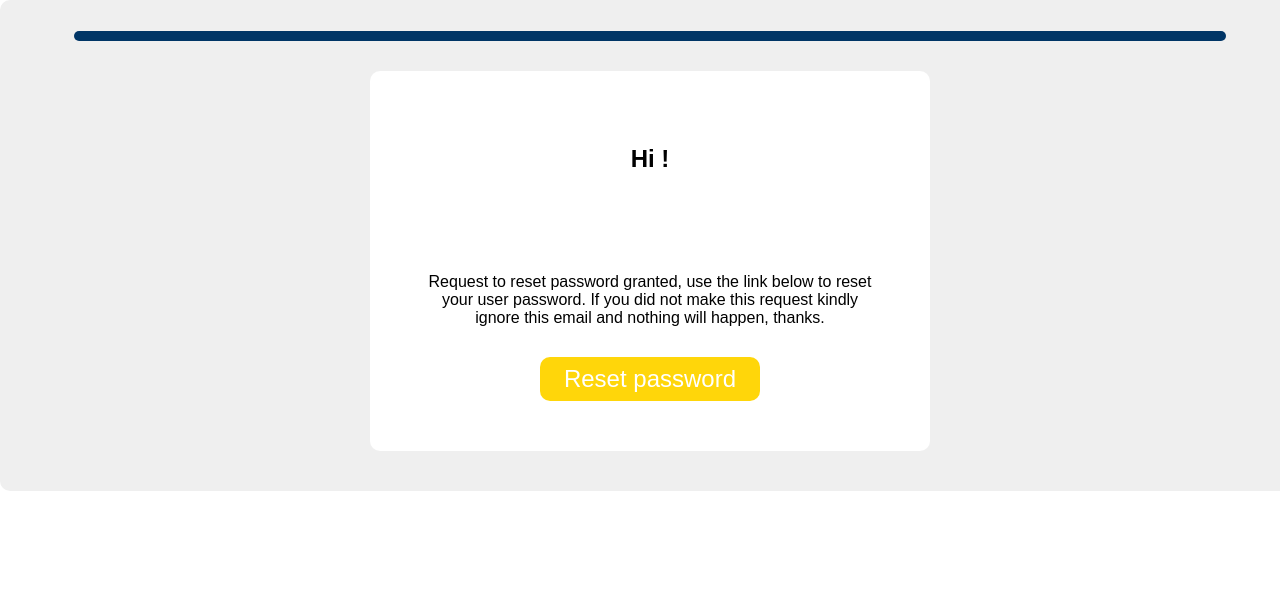
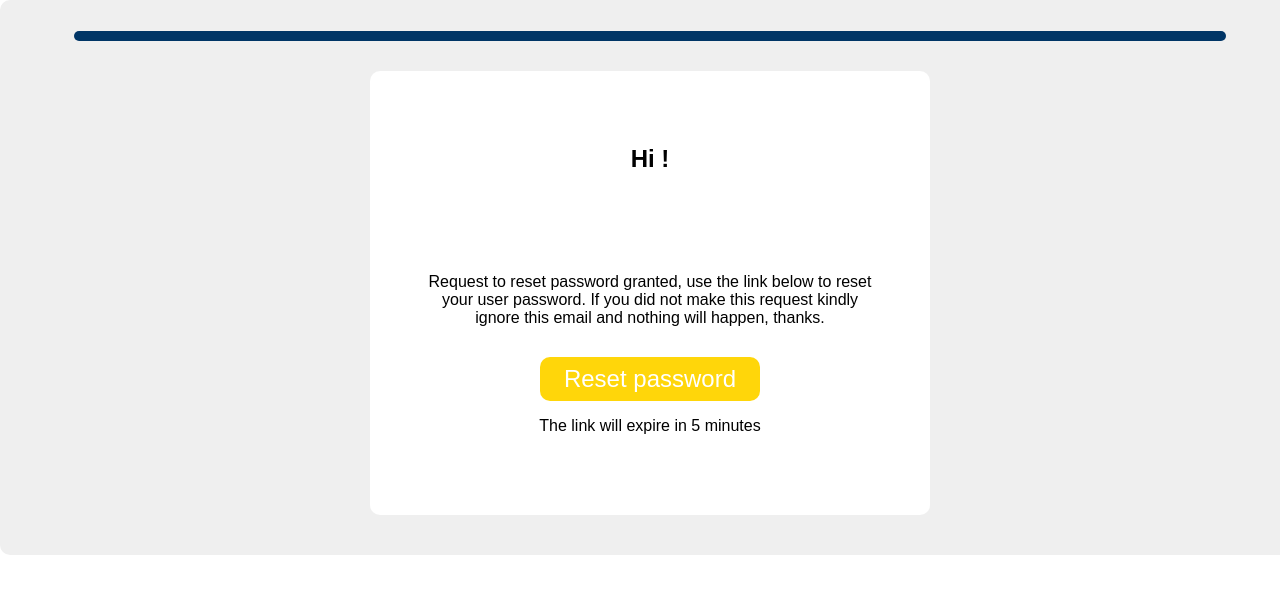
Before and after one commit to BoazAK/crud_fastapi, a Python web app: template api/templates/password_reset.html in a window 1280 px wide. Shown: the top 594 px of the page. Run offline with Jinja, Linux system fonts and the light colour scheme; the template is opened without the code that fills it, so the values that code supplies are empty.

Commit message:
Add of 5 minutes like expiration time for the reset password token.

```diff
--- a/api/routes/password_reset.py
+++ b/api/routes/password_reset.py
@@ -16,7 +16,7 @@
     user = await db["users"].find_one({"email" : user_email.email})
 
     if user is not None :
-        token = create_access_token({"id" : user["_id"]})
+        token = create_access_token({"id" : user["_id"]}, 5)
 
         # Local link for password reset
         reset_link = f"http://127.0.0.1:8000/?token={token}"
--- a/api/templates/password_reset.html
+++ b/api/templates/password_reset.html
@@ -21,6 +21,9 @@
           >
               Reset password
         </a>
+        <p style="margin-bottom: 30px;">
+          The link will expire in 5 minutes
+      </p>
       </div>
     </div>
   </div>
```
Also changed, not shown: api/oauth2.py (+5 -2 lines).
